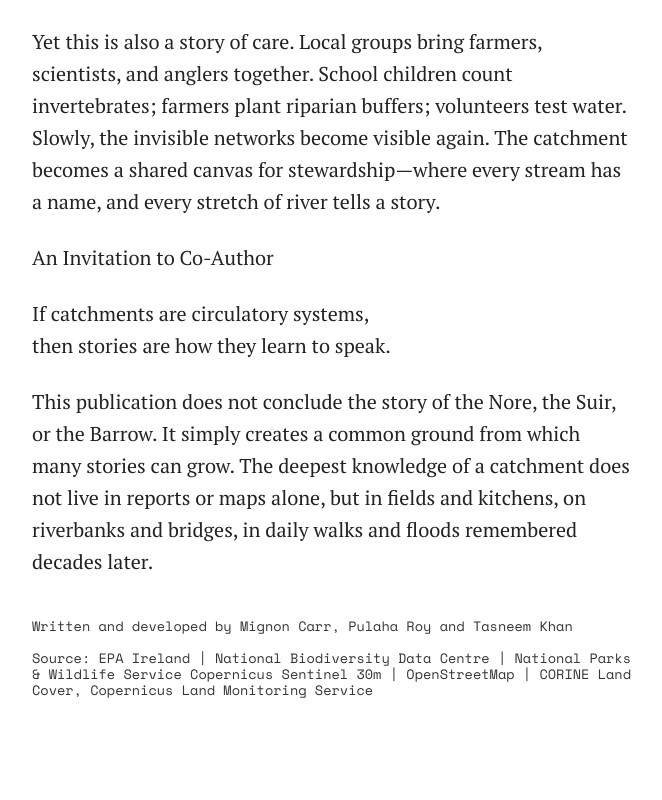
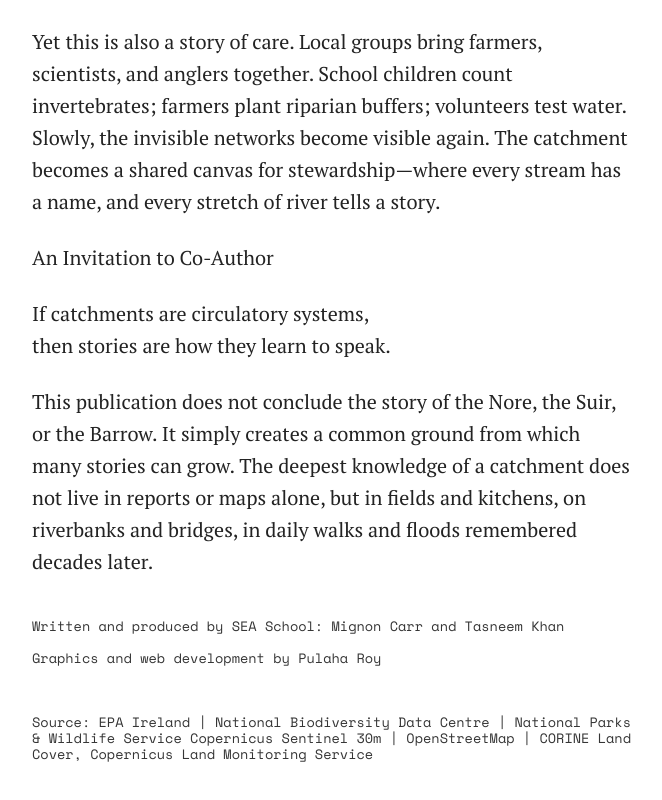
Before and after one commit to proy02/nore-scrollytelling, a SvelteKit app: page / in a window 1280 px wide. Shown: the part 8134-8934 px from the top of the page, without its empty margins (308-970 px from the left). Built offline with nearby package versions, Linux system fonts and the light colour scheme.

Commit message:
.intro text edit

```diff
--- a/src/routes/+page.svelte
+++ b/src/routes/+page.svelte
@@ -643,7 +643,9 @@
     <p>An Invitation to Co-Author</p>
     <p>If catchments are circulatory systems, <br>then stories are how they learn to speak.<br></p>
     <p>This publication does not conclude the story of the Nore, the Suir, or the Barrow. It simply creates a common ground from which many stories can grow. The deepest knowledge of a catchment does not live in reports or maps alone, but in fields and kitchens, on riverbanks and bridges, in daily walks and floods remembered decades later.</p>
-    <p class="source"> <br>Written and developed by Mignon Carr, Pulaha Roy and Tasneem Khan<br>
+    <p class="source"> <br>Written and produced by SEA School: Mignon Carr and Tasneem Khan<br>
+      <br>Graphics and web development by Pulaha Roy<br>
+      <br><br>
       <br>Source: EPA Ireland | National Biodiversity Data Centre |
       National Parks & Wildlife Service Copernicus Sentinel 30m | OpenStreetMap |
       CORINE Land Cover, Copernicus Land Monitoring Service <br>
```
